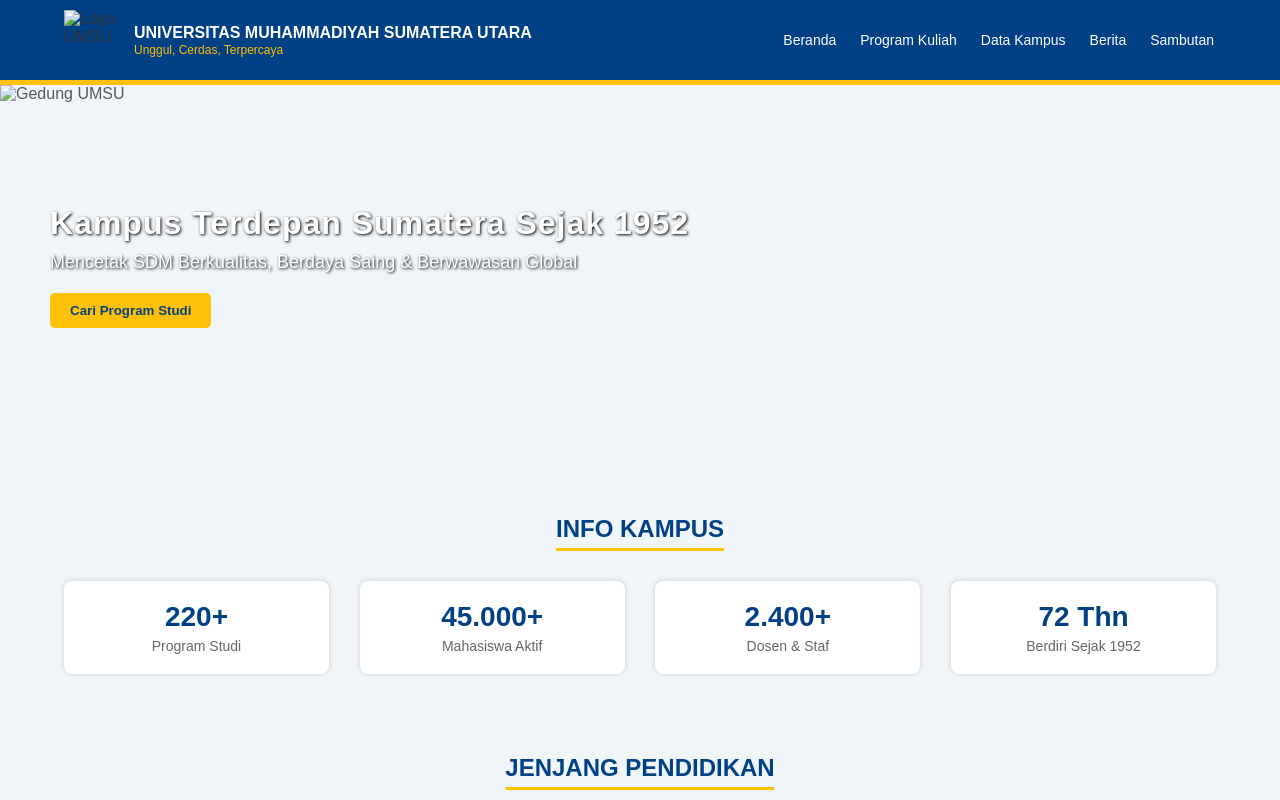
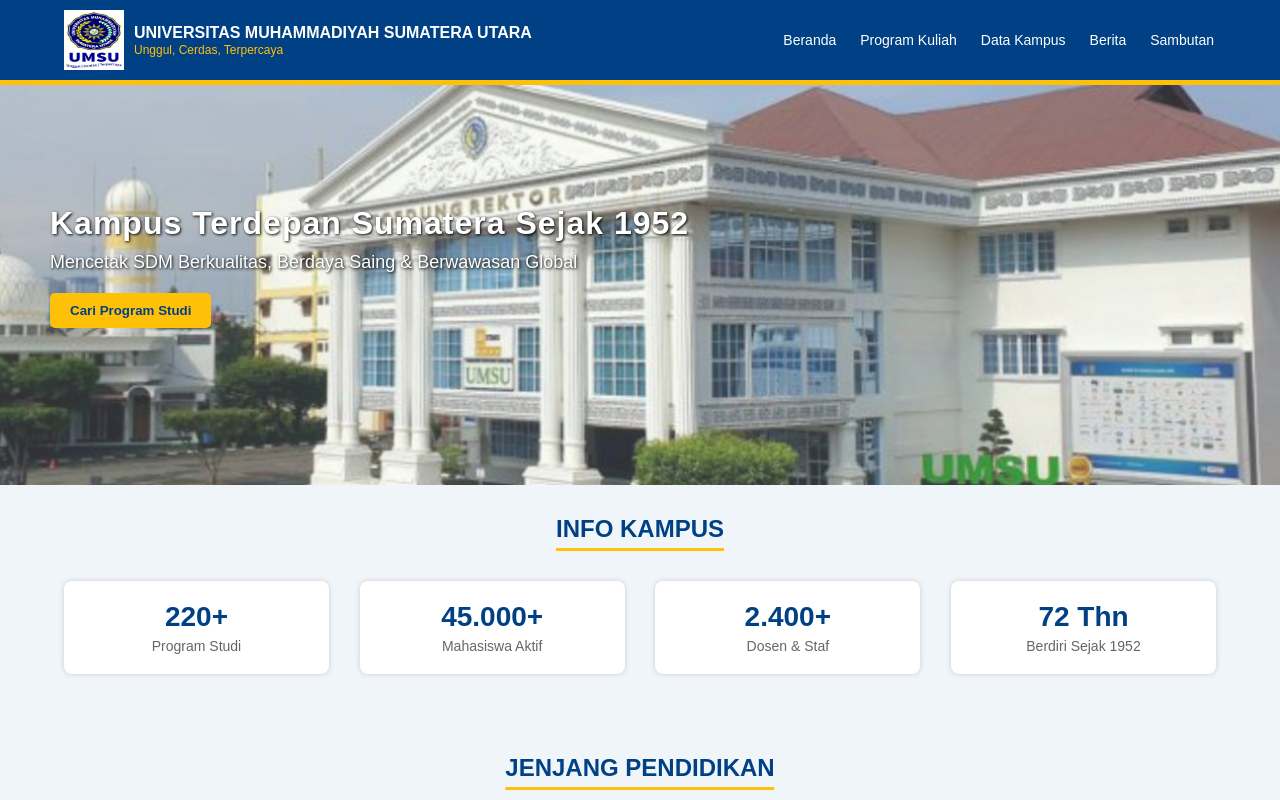
Before and after one commit to zakipohan3-dev/pertemuan4, a plain HTML site: page index.html in a window 1280 px wide. Shown: the top 800 px of the page. Drawn offline with Linux system fonts and the light colour scheme.

Commit message:
Update index.html

```diff
--- a/index.html
+++ b/index.html
@@ -13,7 +13,7 @@
     <header>
         <div class="atas">
             <div class="logo-kampus">
-                <img src="img/logo_umsu.png" alt="Logo UMSU">
+                <img src="logo_umsu.png" alt="Logo UMSU">
                 <div class="nama-kampus">
                     <h2>UNIVERSITAS MUHAMMADIYAH SUMATERA UTARA</h2>
                     <p>Unggul, Cerdas, Terpercaya</p>
@@ -34,7 +34,7 @@
     <!-- BERANDA - BAGIAN UTAMA -->
     <section id="beranda">
         <div class="banner-sederhana">
-            <img src="img/kampus_umsu.jpg" alt="Gedung UMSU">
+            <img src="kampus_umsu.jpg" alt="Gedung UMSU">
             <div class="teks-banner">
                 <h1>Kampus Terdepan Sumatera Sejak 1952</h1>
                 <p>Mencetak SDM Berkualitas, Berdaya Saing & Berwawasan Global</p>
@@ -118,7 +118,7 @@
         <h3 class="judul-bagian">SAMBUTAN REKTOR</h3>
         <div class="sambutan-box">
             <div class="foto-rektor">
-                <img src="img/rektor_umsu.jpg" alt="Prof. Dr. Agussani, MAP.">
+                <img src="rektor_umsu.jpg" alt="Prof. Dr. Agussani, MAP.">
             </div>
             <div class="teks-sambutan">
                 <h4>Prof. Dr. Agussani, MAP.</h4>
```
